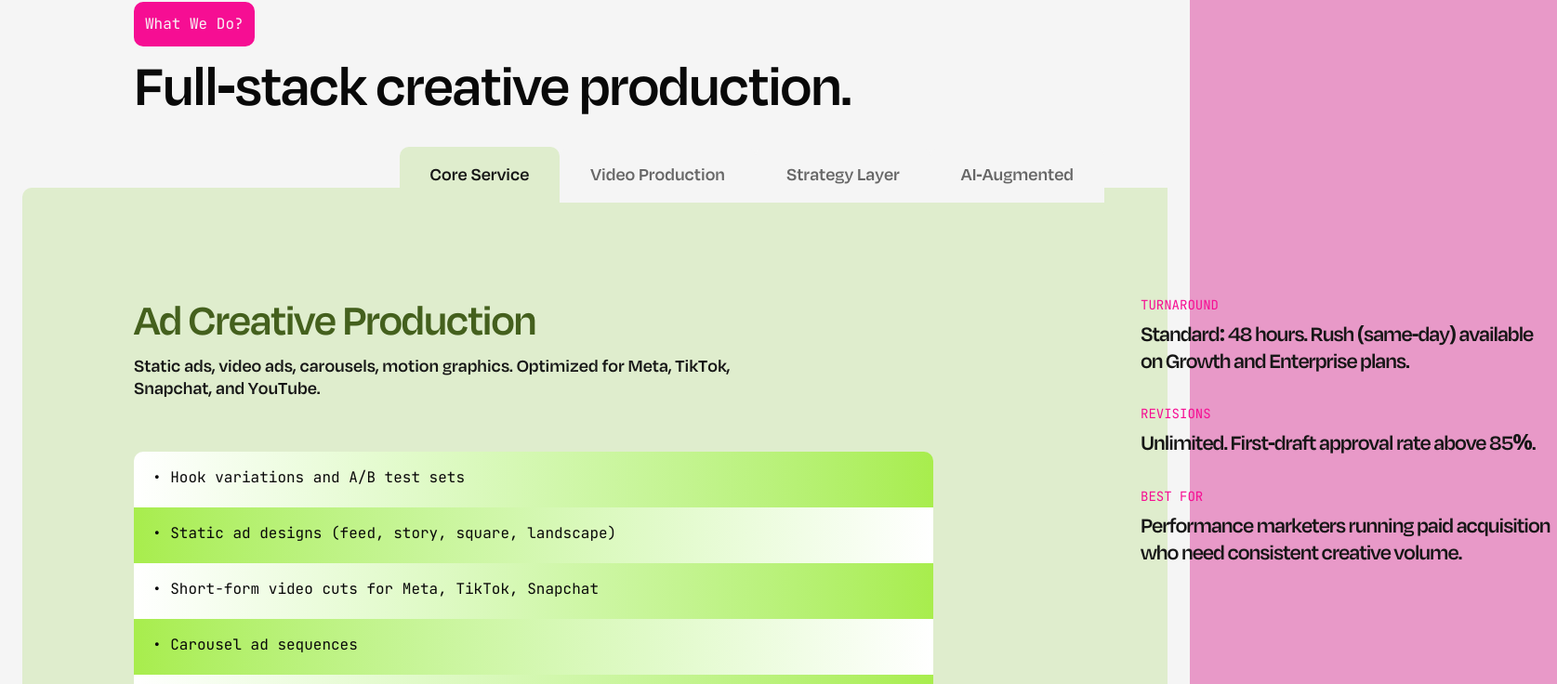
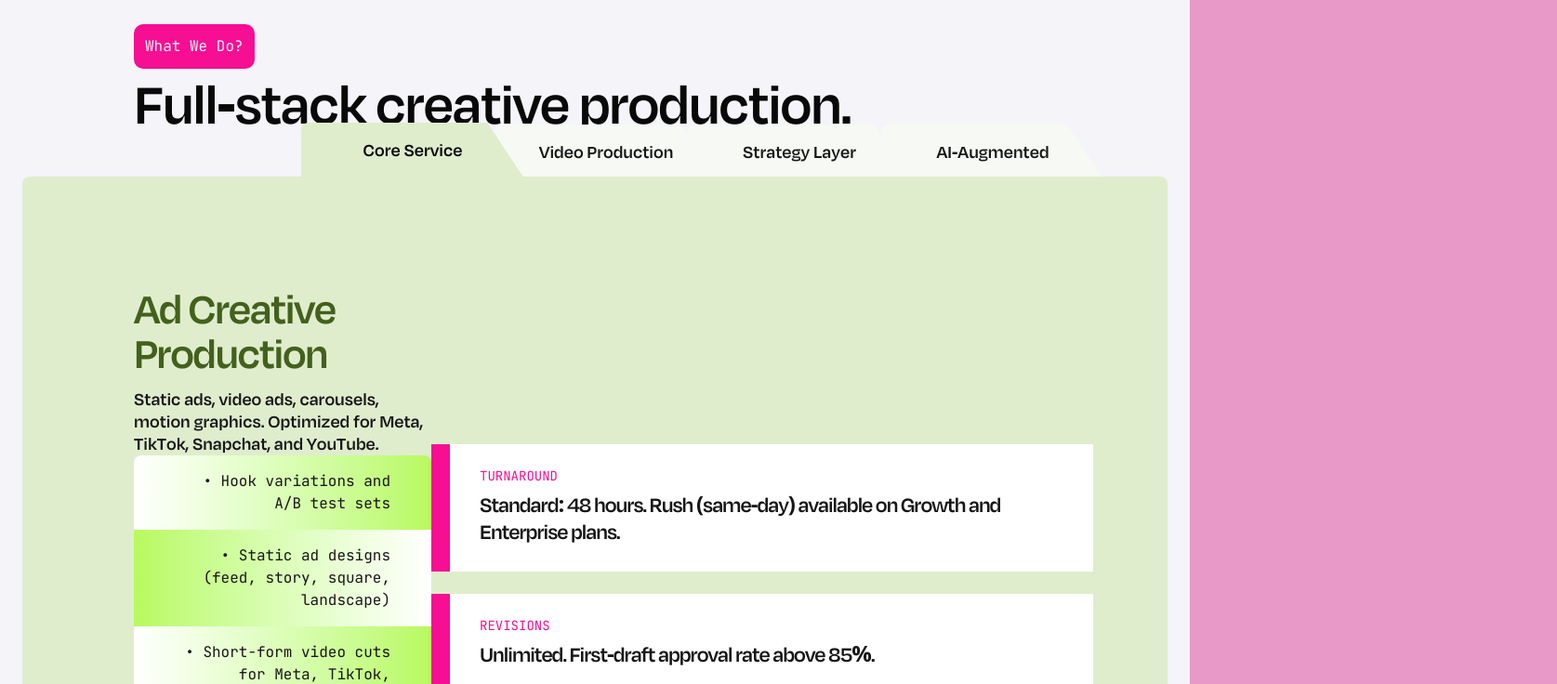
Before and after one commit to whonoahexe/hookana, a Next.js app: page / in a window 1280 px wide. Shown: the part 4075-4811 px from the top of the page at 93% size, 1675 px wide, since content can reach past the window. Built offline with nearby package versions, Linux system fonts and the light colour scheme.

Commit message:
fix: what do we do

```diff
--- a/app/page.tsx
+++ b/app/page.tsx
@@ -23,7 +23,7 @@ export default function Page() {
         <HookanaWay />
       </div>
 
-      <section className="bg-neutral-100 px-6 py-20 md:py-24">
+      <section className="bg-blue-50 px-6 py-20 md:py-30">
         <WhatWeDo />
         <Roles />
         <Stats />
--- a/components/landing/what-we-do.tsx
+++ b/components/landing/what-we-do.tsx
@@ -130,33 +130,40 @@ const WHAT_WE_DO_TABS: WhatWeDoTab[] = [
 
 function WhatWeDoPanel({ tab }: { tab: WhatWeDoTab }) {
   return (
-    <div className="grid h-full gap-12 lg:grid-cols-[860px_448px] lg:gap-55.75">
-      <div>
-        <h3 className="type-heading-1 text-lime-950">{tab.title}</h3>
-        <p className="type-heading-4 mt-3 max-w-170 text-accent-foreground">
-          {tab.description}
-        </p>
+    <div className="flex h-full w-full items-end justify-between">
+      <div className="flex h-full w-full flex-col justify-between">
+        <div>
+          <h3 className="type-heading-1 text-lime-950">{tab.title}</h3>
+          <p className="type-heading-4 mt-3 max-w-170 text-accent-foreground">
+            {tab.description}
+          </p>
+        </div>
 
-        <ul className="mt-14 overflow-hidden rounded-lg">
+        <ul className="max-w-215 overflow-hidden rounded-md">
           {tab.deliverables.map((item, index) => (
             <li
               key={item}
-              className={`min-h-15 px-5 py-4 ${
+              className={`min-h-15 px-11 py-4 ${
                 index % 2 === 0
-                  ? "bg-linear-to-r from-background to-lime-400"
-                  : "bg-linear-to-r from-lime-400 to-background"
+                  ? "bg-linear-to-r from-background to-lime-500"
+                  : "bg-linear-to-r from-lime-500 to-background"
               }`}
             >
-              <p className="type-monospaced text-foreground">• {item}</p>
+              <p className="type-monospaced text-right text-accent-foreground">
+                • {item}
+              </p>
             </li>
           ))}
         </ul>
       </div>
 
-      <div className="flex flex-col gap-9">
+      <div className="flex min-w-178 flex-col gap-6">
         {tab.stats.map((stat) => (
-          <div key={stat.label} className="flex flex-col gap-3">
-            <p className="font-mono text-sm leading-3 text-pink-500 uppercase">
+          <div
+            key={stat.label}
+            className="flex flex-col gap-3 border-l-20 border-pink-500 bg-background px-8 py-7"
+          >
+            <p className="font-mono text-sm leading-3 text-primary uppercase">
               {stat.label}
             </p>
             <p className="type-heading-3 text-accent-foreground">{stat.text}</p>
@@ -169,9 +176,9 @@ function WhatWeDoPanel({ tab }: { tab: WhatWeDoTab }) {
 
 export function WhatWeDo() {
   return (
-    <div className="mx-auto w-full max-w-468">
-      <div className="flex flex-col gap-5 px-30">
-        <p className="inline-flex w-fit items-center justify-center rounded-lg bg-pink-500 px-3 py-3 font-mono text-base leading-6 text-primary-foreground">
+    <div className="mx-auto w-full">
+      <div className="flex flex-col gap-4 px-30">
+        <p className="inline-flex w-fit items-center justify-center rounded-lg bg-pink-500 p-3 font-mono text-base leading-6 text-primary-foreground">
           What We Do?
         </p>
         <h2 className="font-sans text-[42px] leading-9 font-semibold tracking-[-1.5px] text-foreground md:text-[64px] md:leading-12">
@@ -179,14 +186,14 @@ export function WhatWeDo() {
         </h2>
       </div>
 
-      <Tabs defaultValue="core-service" className="mt-10">
+      <Tabs defaultValue="core-service" className="mt-2">
         <div className="flex justify-end pr-17">
-          <TabsList className="h-auto flex-wrap justify-end gap-0 rounded-none bg-transparent p-0">
+          <TabsList className="ml-8 h-auto gap-0 rounded-none bg-transparent p-0">
             {WHAT_WE_DO_TABS.map((tab) => (
               <TabsTrigger
                 key={tab.value}
                 value={tab.value}
-                className="type-heading-4 h-15 rounded-t-lg rounded-b-none border border-neutral-200 bg-neutral-100 px-8 text-left data-[state=active]:border-lime-200 data-[state=active]:bg-lime-200 data-[state=active]:text-accent-foreground"
+                className="type-heading-4 relative z-0 h-15 w-60! rounded-none rounded-t-md border-none bg-lime-50 text-accent-foreground [clip-path:polygon(0_0,calc(100%-2.5rem)_0,100%_100%,0_100%)] not-first:-ml-8 data-[state=active]:z-20 data-[state=active]:-translate-y-0.5 data-[state=active]:bg-lime-200"
               >
                 {tab.label}
               </TabsTrigger>
@@ -198,7 +205,7 @@ export function WhatWeDo() {
           <TabsContent
             key={tab.value}
             value={tab.value}
-            className="mt-0 h-200 rounded-lg rounded-tr-none bg-lime-200 px-30 py-30"
+            className="z-40 h-200 w-full flex-none rounded-md rounded-b-2xl bg-lime-200 pt-30 pr-20 pb-20 pl-30"
           >
             <WhatWeDoPanel tab={tab} />
           </TabsContent>
--- a/components/ui/tabs.tsx
+++ b/components/ui/tabs.tsx
@@ -66,7 +66,7 @@ function TabsTrigger({
         "relative inline-flex h-[calc(100%-1px)] flex-1 items-center justify-center gap-2 rounded-full border border-transparent! px-3 py-1 text-sm font-medium whitespace-nowrap text-foreground/60 transition-all group-data-vertical/tabs:w-full group-data-vertical/tabs:justify-start group-data-vertical/tabs:rounded-2xl group-data-vertical/tabs:px-3 group-data-vertical/tabs:py-1.5 hover:text-foreground focus-visible:border-ring focus-visible:ring-[3px] focus-visible:ring-ring/50 focus-visible:outline-1 focus-visible:outline-ring disabled:pointer-events-none disabled:opacity-50 has-data-[icon=inline-end]:pr-2 has-data-[icon=inline-start]:pl-2 dark:text-muted-foreground dark:hover:text-foreground [&_svg]:pointer-events-none [&_svg]:shrink-0 [&_svg:not([class*='size-'])]:size-4",
         "group-data-[variant=line]/tabs-list:bg-transparent group-data-[variant=line]/tabs-list:data-active:bg-transparent dark:group-data-[variant=line]/tabs-list:data-active:border-transparent dark:group-data-[variant=line]/tabs-list:data-active:bg-transparent",
         "data-active:bg-background data-active:text-foreground dark:data-active:border-input dark:data-active:bg-input/30 dark:data-active:text-foreground",
-        "after:absolute after:bg-foreground after:opacity-0 after:transition-opacity group-data-horizontal/tabs:after:inset-x-0 group-data-horizontal/tabs:after:bottom-[-5px] group-data-horizontal/tabs:after:h-0.5 group-data-vertical/tabs:after:inset-y-0 group-data-vertical/tabs:after:-right-1 group-data-vertical/tabs:after:w-0.5 group-data-[variant=line]/tabs-list:data-active:after:opacity-100",
+        "cursor-pointer after:absolute after:bg-foreground after:opacity-0 after:transition-opacity group-data-horizontal/tabs:after:inset-x-0 group-data-horizontal/tabs:after:bottom-[-5px] group-data-horizontal/tabs:after:h-0.5 group-data-vertical/tabs:after:inset-y-0 group-data-vertical/tabs:after:-right-1 group-data-vertical/tabs:after:w-0.5 group-data-[variant=line]/tabs-list:data-active:after:opacity-100",
         className
       )}
       {...props}
```
